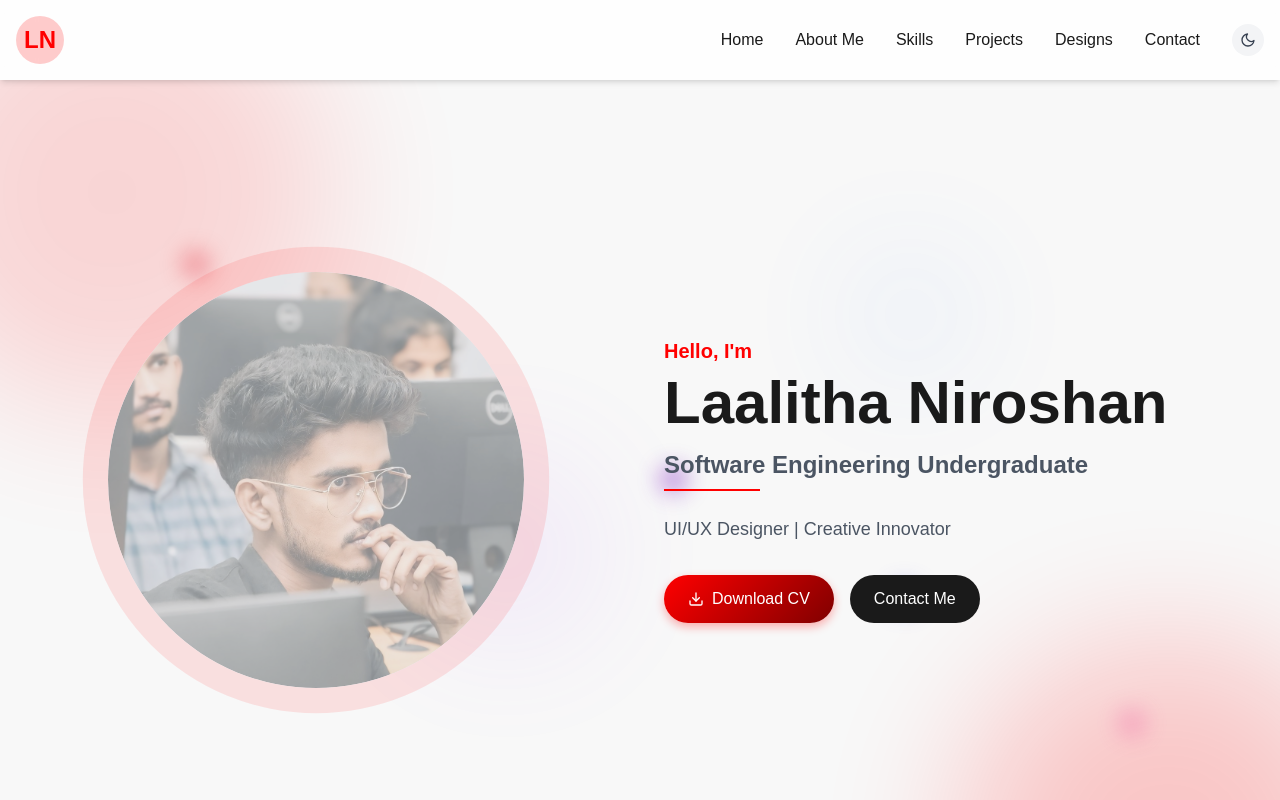
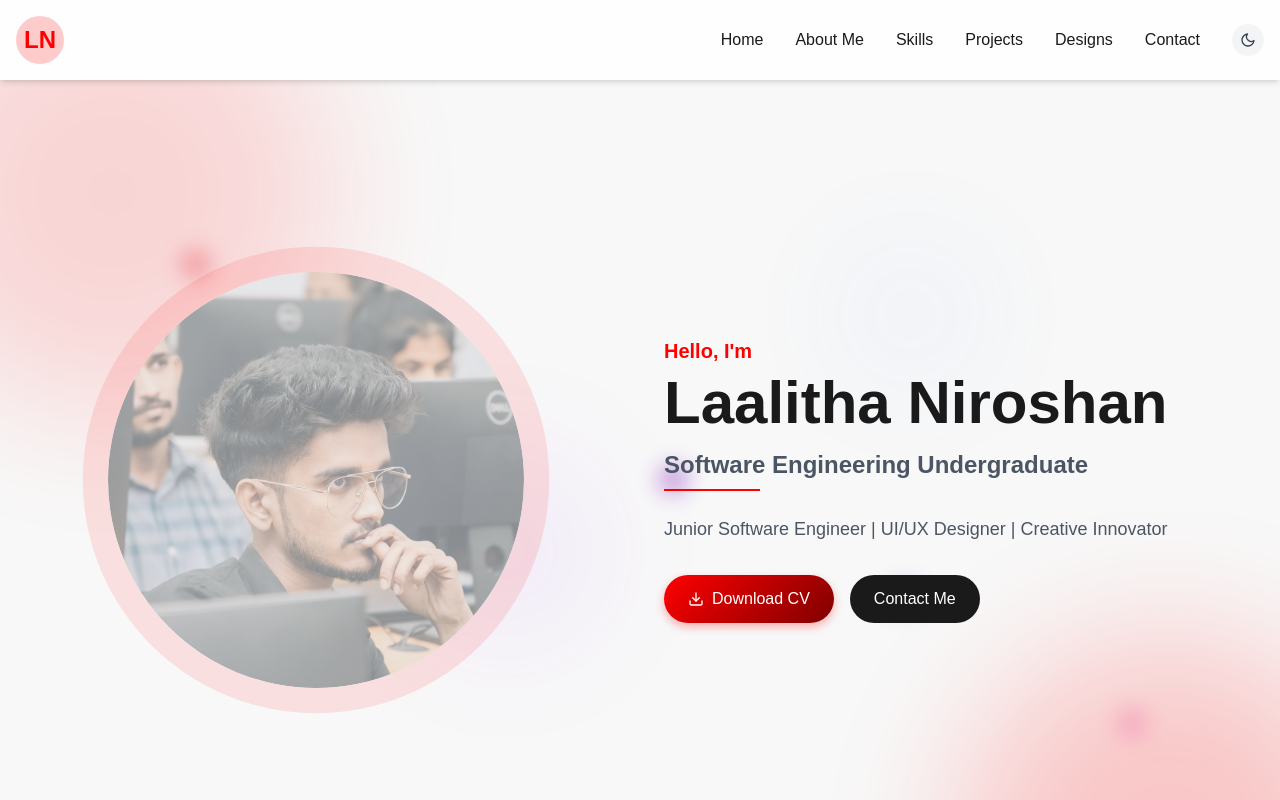
Before and after one commit to LaalithaNiroshan01/Portfolio, a React (Create React App) app: page / in a window 1280 px wide. Shown: the top 800 px of the page. Built offline with nearby package versions, Linux system fonts and the light colour scheme.

Commit message:
Update Hero

```diff
--- a/src/components/sections/HeroSection.tsx
+++ b/src/components/sections/HeroSection.tsx
@@ -191,7 +191,7 @@ const HeroSection: React.FC = () => {
               animate={{ opacity: 1, y: 0 }}
               transition={{ duration: 0.5, delay: 0.3 }}
             >
-              UI/UX Designer | Creative Innovator
+              Junior Software Engineer | UI/UX Designer | Creative Innovator
             </motion.p>
 
             <motion.div
```
